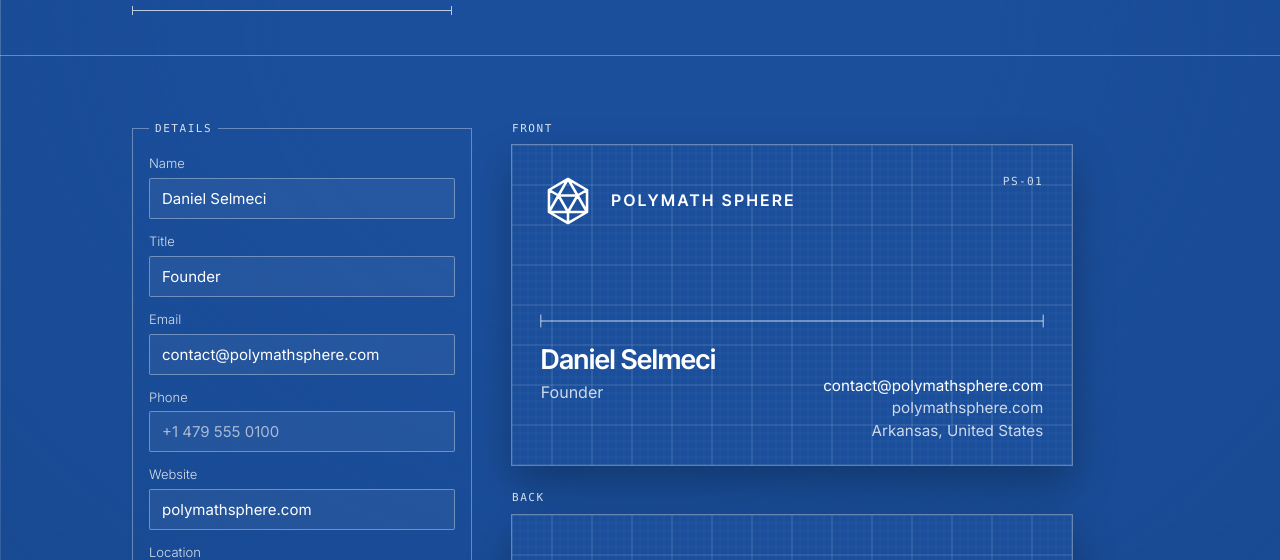
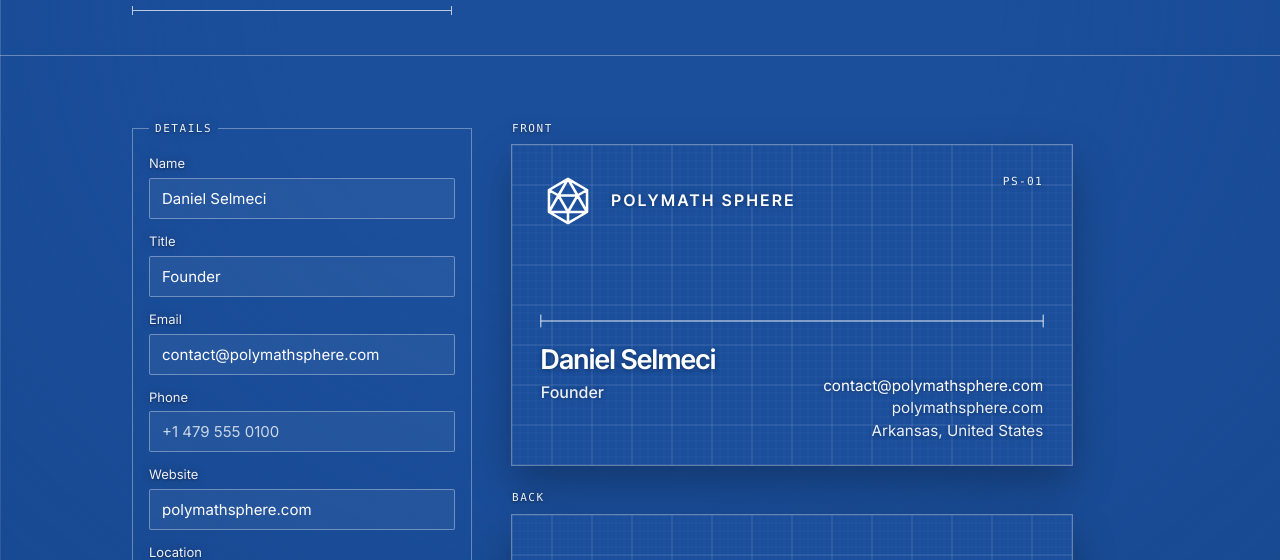
Before and after one commit to danielselmeci/polymathsphere.github.io, a plain HTML site: page business-card.html in a window 1280 px wide. Shown: the part 240-800 px from the top of the page. Drawn offline with nearby package versions, Linux system fonts and the light colour scheme.

Commit message:
Make white text easier to read on the blueprint blue
- Add a soft navy halo behind text (site and business card) so it
  stands off the grid lines; skipped on solid white buttons
- Raise body text weight from 300 to 400 and secondary text opacity
- Lighten the grid slightly so it competes less with text
- Card: stronger secondary text and a heavier title line

Co-Authored-By: Claude Opus 5.5 <noreply@anthropic.com>

```diff
--- a/business-card.html
+++ b/business-card.html
@@ -248,9 +248,9 @@
     <script>
     (function () {
         const THEMES = {
-            blueprint: { paper: '#1B4F9C', ink: '#FFFFFF', soft: 'rgba(255,255,255,0.78)', major: 'rgba(255,255,255,0.2)', minor: 'rgba(255,255,255,0.075)' },
-            navy:      { paper: '#0B1D38', ink: '#E8F0FF', soft: 'rgba(232,240,255,0.72)', major: 'rgba(140,180,255,0.18)', minor: 'rgba(140,180,255,0.065)' },
-            paper:     { paper: '#FFFFFF', ink: '#1B4F9C', soft: 'rgba(27,79,156,0.78)', major: 'rgba(27,79,156,0.16)', minor: 'rgba(27,79,156,0.06)' }
+            blueprint: { paper: '#1B4F9C', ink: '#FFFFFF', soft: 'rgba(255,255,255,0.92)', major: 'rgba(255,255,255,0.17)', minor: 'rgba(255,255,255,0.06)', halo: 'rgba(6,28,66,0.6)' },
+            navy:      { paper: '#0B1D38', ink: '#E8F0FF', soft: 'rgba(232,240,255,0.85)', major: 'rgba(140,180,255,0.16)', minor: 'rgba(140,180,255,0.055)', halo: 'rgba(3,10,24,0.75)' },
+            paper:     { paper: '#FFFFFF', ink: '#1B4F9C', soft: 'rgba(27,79,156,0.88)', major: 'rgba(27,79,156,0.14)', minor: 'rgba(27,79,156,0.05)', halo: null }
         };
         // Card sizes in inches
         const SIZES = { us: { w: 3.5, h: 2 }, eu: { w: 85 / 25.4, h: 55 / 25.4 } };
@@ -333,6 +333,17 @@
             const ctx = canvas.getContext('2d');
             const u = dpi; // 1 inch in pixels
             const ox = bleed * u, oy = bleed * u;
+            // Text gets a soft dark halo on the blue styles so it stands off the grid
+            const txt = (str, x, y) => {
+                ctx.save();
+                if (t.halo) {
+                    ctx.shadowColor = t.halo;
+                    ctx.shadowBlur = 0.03 * u;
+                    ctx.shadowOffsetY = 0.004 * u;
+                }
+                ctx.fillText(str, x, y);
+                ctx.restore();
+            };
 
             ctx.fillStyle = t.paper;
             ctx.fillRect(0, 0, canvas.width, canvas.height);
@@ -362,13 +373,13 @@
                 drawMark(ctx, m + markSize / 2, m + markSize / 2, markSize, t.ink, 0.016 * u);
                 setFont(ctx, 600, 0.1 * u, HEAD, 0.16);
                 ctx.textAlign = 'left';
-                ctx.fillText('POLYMATH SPHERE', m + markSize + 0.1 * u, m + markSize / 2 + 0.03 * u);
+                txt('POLYMATH SPHERE', m + markSize + 0.1 * u, m + markSize / 2 + 0.03 * u);
 
                 // Sheet label, top right
                 setFont(ctx, 400, 0.07 * u, MONO, 0.12);
                 ctx.fillStyle = t.soft;
                 ctx.textAlign = 'right';
-                ctx.fillText('PS-01', W * u - m, m + 0.07 * u);
+                txt('PS-01', W * u - m, m + 0.07 * u);
 
                 // Divider with end ticks
                 const ruleY = H * u - 0.9 * u;
@@ -386,12 +397,12 @@
                 ctx.fillStyle = t.ink;
                 const nameSize = fitFont(ctx, o.name || 'Your name', 600, HEAD, 0.17 * u, leftW, -0.01);
                 setFont(ctx, 600, nameSize, HEAD, -0.01);
-                ctx.fillText(o.name || 'Your name', m, ruleY + 0.3 * u);
+                txt(o.name || 'Your name', m, ruleY + 0.3 * u);
                 if (o.title) {
                     ctx.fillStyle = t.soft;
-                    const ts = fitFont(ctx, o.title, 400, BODY, 0.1 * u, leftW, 0);
-                    setFont(ctx, 400, ts, BODY, 0);
-                    ctx.fillText(o.title, m, ruleY + 0.48 * u);
+                    const ts = fitFont(ctx, o.title, 500, BODY, 0.1 * u, leftW, 0);
+                    setFont(ctx, 500, ts, BODY, 0);
+                    txt(o.title, m, ruleY + 0.48 * u);
                 }
 
                 // Contact lines, bottom right
@@ -406,7 +417,7 @@
                 let y = H * u - m - (lines.length - 1) * lh;
                 lines.forEach((l, i) => {
                     ctx.fillStyle = i === 0 ? t.ink : t.soft;
-                    ctx.fillText(l, W * u - m, y);
+                    txt(l, W * u - m, y);
                     y += lh;
                 });
             } else {
@@ -430,11 +441,11 @@
                 ctx.fillStyle = t.ink;
                 ctx.textAlign = 'center';
                 setFont(ctx, 600, 0.1 * u, HEAD, 0.22);
-                ctx.fillText('POLYMATH SPHERE', cx + 0.011 * u, H * u - 0.42 * u);
+                txt('POLYMATH SPHERE', cx + 0.011 * u, H * u - 0.42 * u);
                 if (o.web) {
                     ctx.fillStyle = t.soft;
                     setFont(ctx, 400, 0.075 * u, MONO, 0.14);
-                    ctx.fillText(o.web.toUpperCase(), cx + 0.004 * u, H * u - 0.25 * u);
+                    txt(o.web.toUpperCase(), cx + 0.004 * u, H * u - 0.25 * u);
                 }
             }
             ctx.restore();
--- a/styles.css
+++ b/styles.css
@@ -26,12 +26,14 @@
     --bp-paper: #1B4F9C;
     --bp-paper-deep: #17468B;
     --bp-ink: #FFFFFF;
-    --bp-ink-soft: rgba(255, 255, 255, 0.82);
-    --bp-ink-faint: rgba(255, 255, 255, 0.6);
+    --bp-ink-soft: rgba(255, 255, 255, 0.93);
+    --bp-ink-faint: rgba(255, 255, 255, 0.76);
     --bp-line: rgba(255, 255, 255, 0.34);
     --bp-line-strong: rgba(255, 255, 255, 0.7);
-    --bp-grid-major: rgba(255, 255, 255, 0.2);
-    --bp-grid-minor: rgba(255, 255, 255, 0.075);
+    --bp-grid-major: rgba(255, 255, 255, 0.17);
+    --bp-grid-minor: rgba(255, 255, 255, 0.06);
+    /* A soft navy halo behind text lifts it off the grid lines */
+    --bp-halo: 0 1px 2px rgba(6, 28, 66, 0.55), 0 0 10px rgba(6, 28, 66, 0.4);
     --bp-panel: rgba(255, 255, 255, 0.05);
     --bp-panel-hover: rgba(255, 255, 255, 0.1);
     --bp-highlight: #BFE3FF;
@@ -67,8 +69,9 @@
         --bp-paper: #0B1D38;
         --bp-paper-deep: #091830;
         --bp-ink: #E8F0FF;
-        --bp-ink-soft: rgba(232, 240, 255, 0.78);
-        --bp-ink-faint: rgba(232, 240, 255, 0.55);
+        --bp-ink-soft: rgba(232, 240, 255, 0.86);
+        --bp-ink-faint: rgba(232, 240, 255, 0.64);
+        --bp-halo: 0 1px 2px rgba(3, 10, 24, 0.7), 0 0 10px rgba(3, 10, 24, 0.55);
         --bp-line: rgba(150, 185, 255, 0.3);
         --bp-line-strong: rgba(170, 200, 255, 0.65);
         --bp-grid-major: rgba(140, 180, 255, 0.16);
@@ -96,10 +99,11 @@ html {
 
 body {
     font-family: var(--font-body);
-    font-weight: 300;
+    font-weight: 400;
     font-size: 16px;
     line-height: 1.6;
     color: var(--bp-ink);
+    text-shadow: var(--bp-halo);
     background-color: var(--bp-paper);
     background-image:
         linear-gradient(var(--bp-grid-major) 1px, transparent 1px),
@@ -396,6 +400,13 @@ a:hover {
 .btn-submit:disabled {
     opacity: 0.6;
     cursor: not-allowed;
+}
+
+/* Text on a solid light fill does not need the halo */
+.btn-submit,
+.btn-text:hover,
+.nav-links a.nav-contact:hover {
+    text-shadow: none;
 }
 
 /* ---------------- Sections ---------------- */
```
